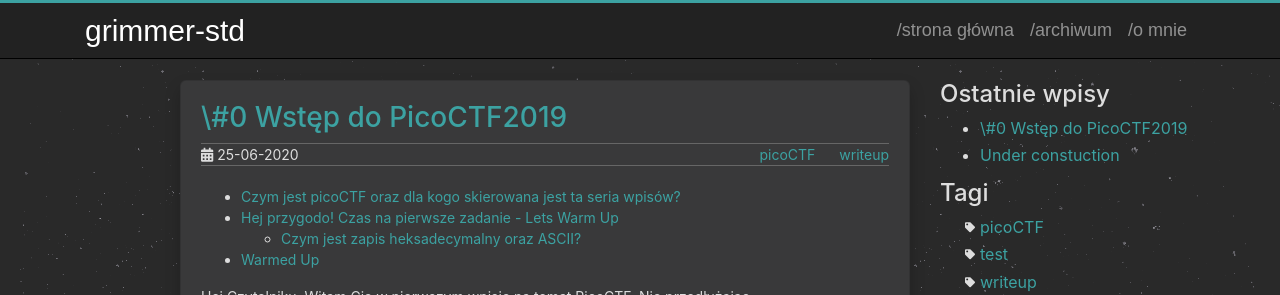
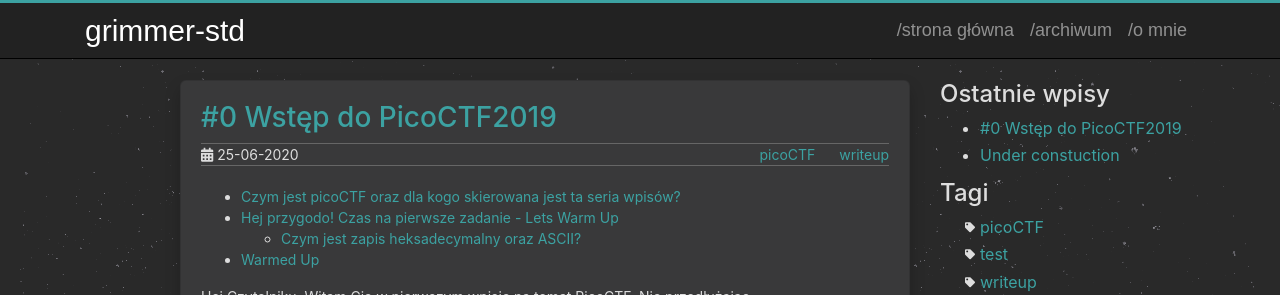
Before and after one commit to grimmer-std/grimmer-std.github.io, a Jekyll site: the page built from _posts/2020-06-25-PicoCTF-wstep.md, in a window 1280 px wide and 900 px high. Shown: the top 295 px of the window. Built offline with Jekyll 4.4.1, drawn with Linux system fonts in a browser that asks for light colours.

Commit message:
fix for hashtag escape in yaml

```diff
--- a/_posts/2020-06-25-PicoCTF-wstep.md
+++ b/_posts/2020-06-25-PicoCTF-wstep.md
@@ -1,6 +1,6 @@
 ---
 layout: post
-title: \#0 Wstęp do PicoCTF2019
+title: "#0 Wstęp do PicoCTF2019"
 date: 2020-06-25
 tags: picoCTF writeup
 description: Czas zacząć przygodę w krainie CTF!
```
